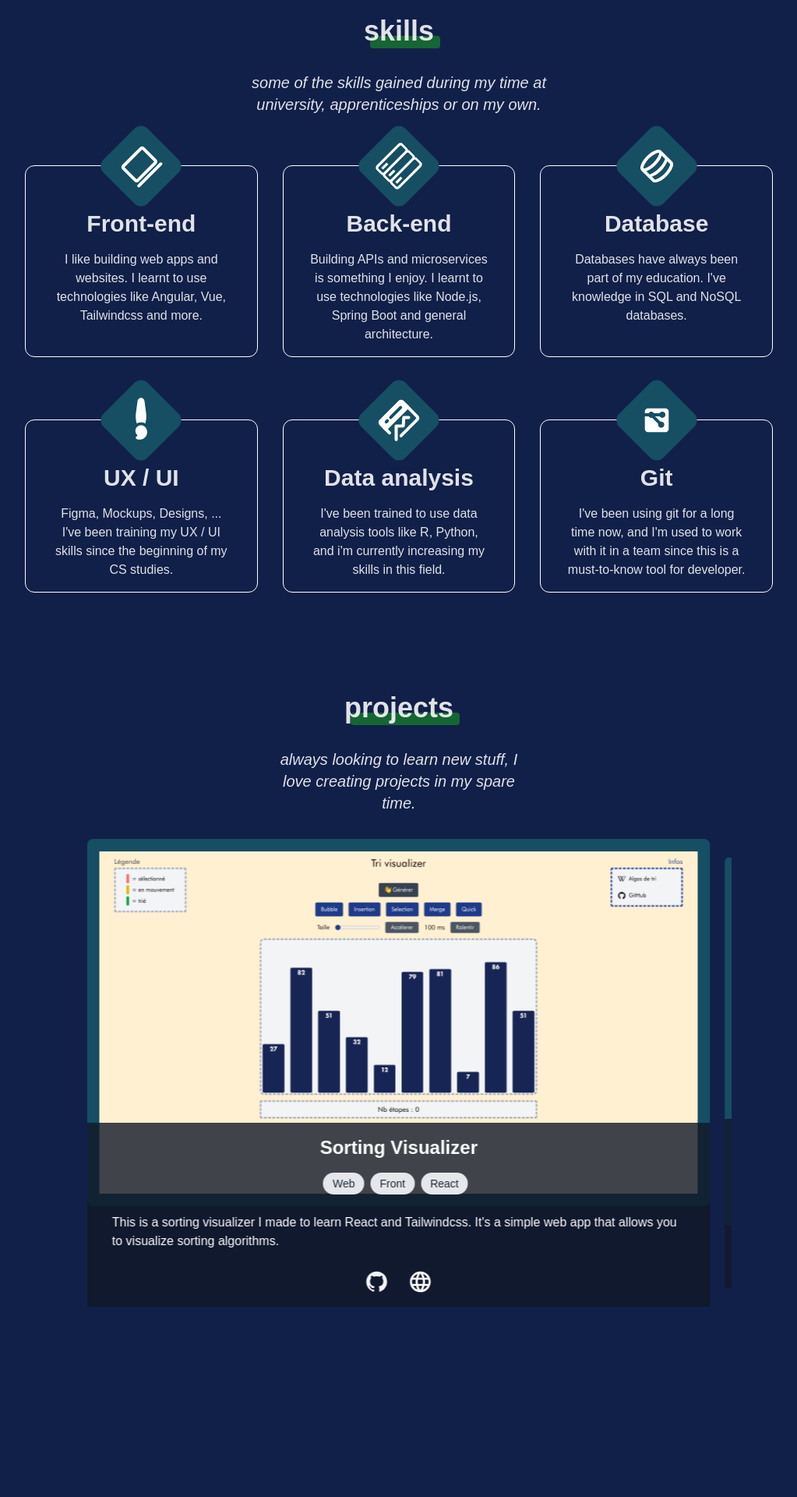
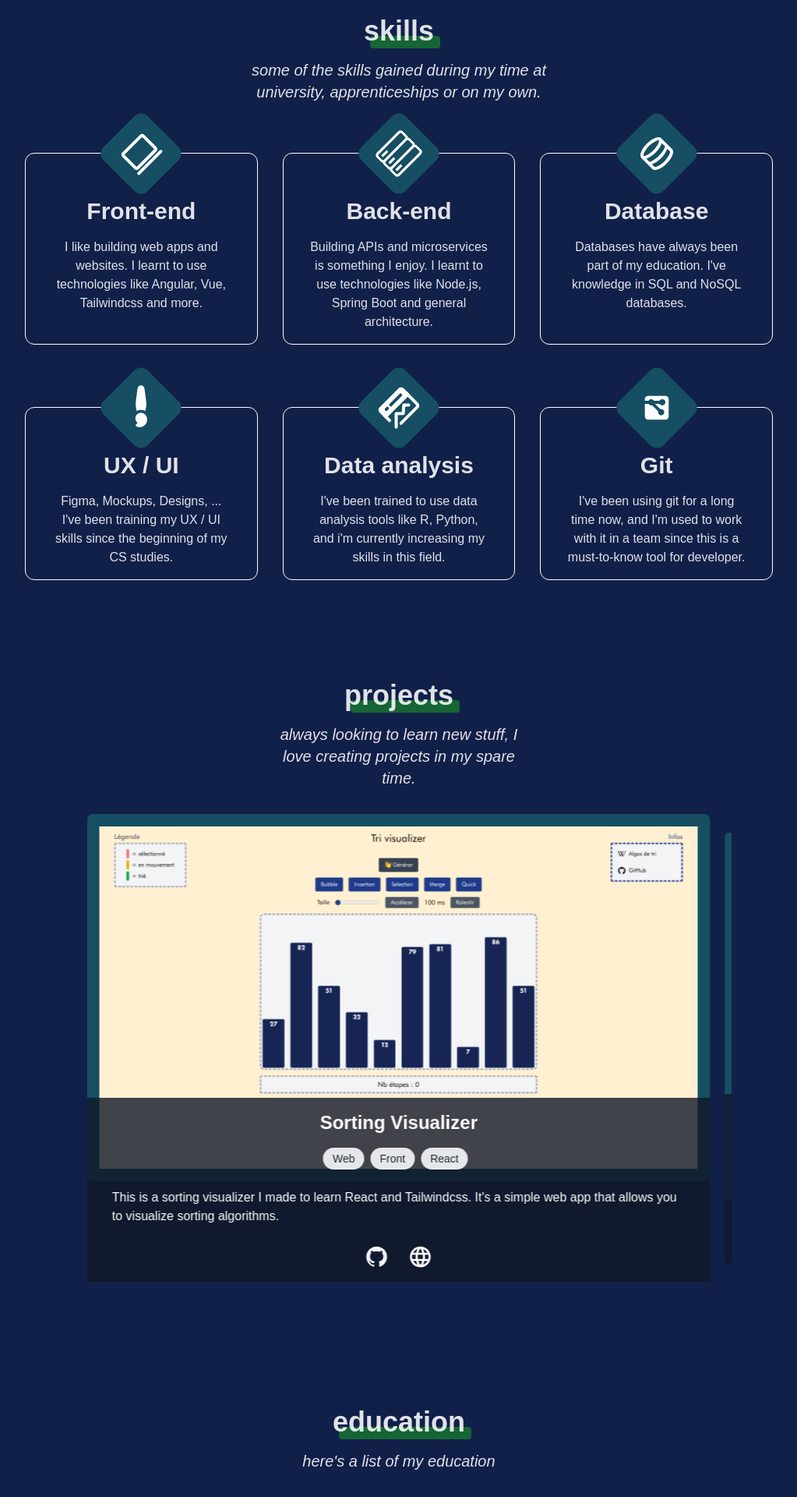
Before and after one commit to RemiSaurel/portfolio, a React (Vite) app: page / in a window 1280 px wide. Shown: the part 824-2744 px from the top of the page at 78% size, without its empty margins (128-1151 px from the left). Before the commit the page ends 2564 px from the top, so only its background shows below. Built offline with nearby package versions, Linux system fonts and the light colour scheme.

Commit message:
:lipstick: add: styling

```diff
--- /dev/null
+++ b/src/components/Education.tsx
@@ -0,0 +1,19 @@
+function Education() {
+    return (
+        <div className="w-full mb-8">
+            <div className="m-auto w-full md:w-3/4 lg:w-2/3" id="projects">
+                <div className="flex flex-col items-center justify-center pt-24">
+                    <div className="text-4xl font-bold">
+                        education
+                        <div className="relative w-full bottom-3.5 -z-10 -right-2 h-4 bg-green-800 rounded"></div>
+                    </div>
+                    <p className="text-center italic text-xl w-4/5 md:w-2/5">
+                        here's a list of my education
+                    </p>
+                </div>
+            </div>
+        </div>
+    );
+}
+
+export default Education;
--- a/src/components/Main.tsx
+++ b/src/components/Main.tsx
@@ -1,6 +1,7 @@
 import Hero from "./Hero.tsx";
 import Skills from "./Skills.tsx";
 import Projects from "./Projects.tsx";
+import Education from "./Education.tsx";
 
 function Main() {
   return (
@@ -8,6 +9,7 @@ function Main() {
       <Hero />
       <Skills />
       <Projects />
+      <Education />
     </div>
   );
 }
--- a/src/components/Projects.tsx
+++ b/src/components/Projects.tsx
@@ -66,7 +66,7 @@ function Projects() {
   return (
     <div className="w-full mb-8">
       <div className="m-auto w-full md:w-3/4 lg:w-2/3" id="projects">
-        <div className="flex flex-col gap-4 items-center justify-center pt-24">
+        <div className="flex flex-col items-center justify-center pt-24">
           <div className="text-4xl font-bold">
             projects
             <div className="relative w-full bottom-3.5 -z-10 -right-2 h-4 bg-green-800 rounded"></div>
--- a/src/components/Skills.tsx
+++ b/src/components/Skills.tsx
@@ -47,12 +47,12 @@ const skills = [
 function Skills() {
   return (
     <div className="m-auto w-4/5 md:w-3/4 lg:w-3/4" id="skills">
-      <div className="flex flex-col gap-4 items-center justify-center pt-24">
+      <div className="flex flex-col items-center justify-center pt-24">
         <div className="text-4xl font-bold">
           skills
           <div className="relative w-full bottom-3.5 -z-10 -right-2 h-4 bg-green-800 rounded"></div>
         </div>
-        <p className="text-center italic text-xl w-4/5 md:w-2/5">
+        <p className="text-center italic text-xl mb-4 w-4/5 md:w-2/5">
           some of the skills gained during my time at university,
           apprenticeships or on my own.
         </p>
```
